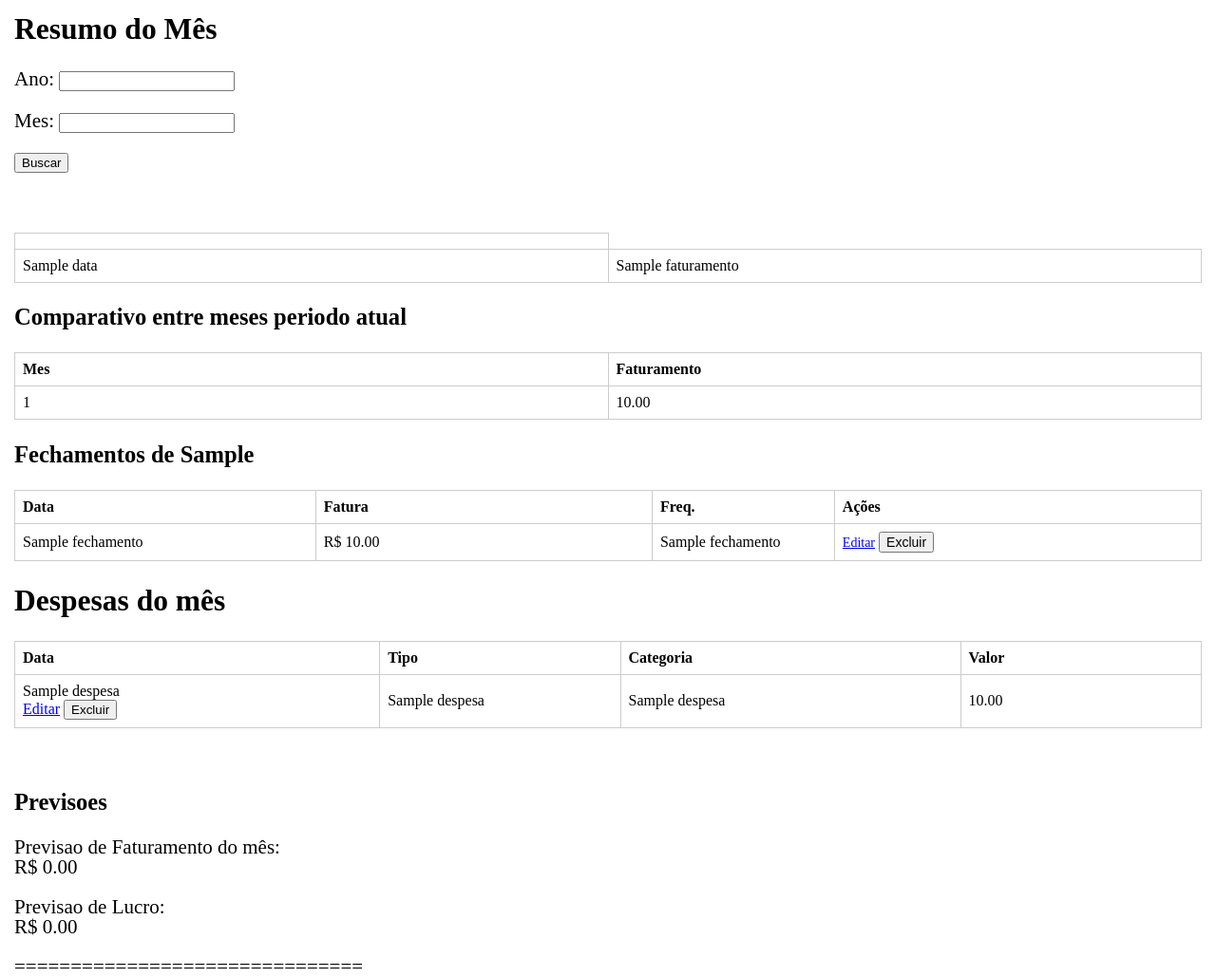
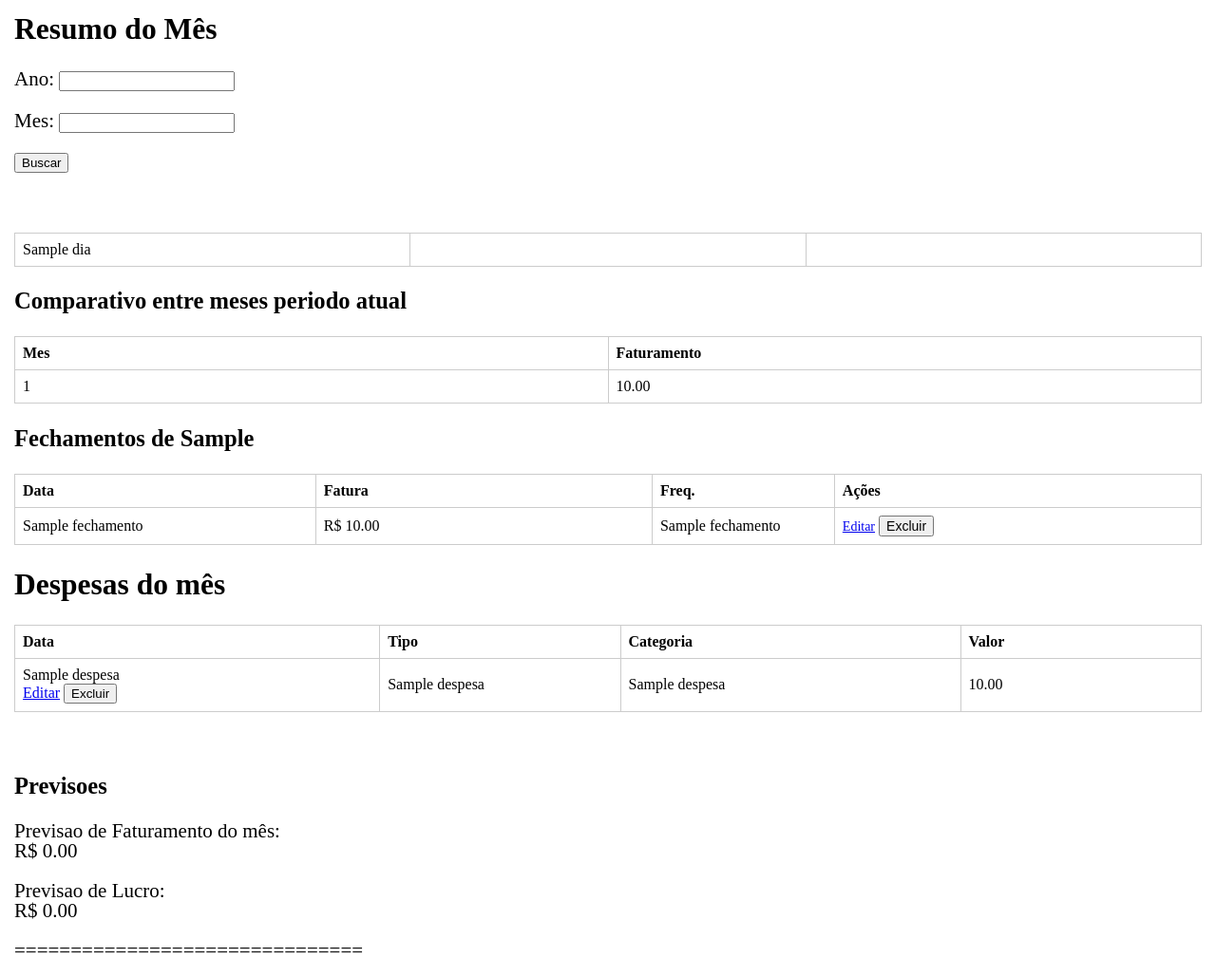
Before and after one commit to janilsonmathias-alt/Sistema-Academia, a Flask app: template templates/resumo.html in a window 1280 px wide. Shown: the top 1029 px of the page at 95% size. Run offline with Flask 3, Linux system fonts and the light colour scheme; the template is opened without the code that fills it: most values are stand-ins (such as "Sample title", 1, 10 or a date in 2020); parts of the project's set-up code (start-up, migrations or seed data) failed here and were passed over.

Commit message:
Atualizar o resumo.html

```diff
--- a/templates/resumo.html
+++ b/templates/resumo.html
@@ -55,19 +55,21 @@
 			<button type="submit">Buscar</button>
 		</form>
 
-        {% if lista_fat_td_meses %}
+
         <table>
+
+            {% for dia in dias %}
             <tr>
-                <th></th>
-            </tr>
-            {% for lista in lista_fat_td_meses %}
-            <tr>
-                <td>{{ lista.data }}</td><br>
-                <td>{{ lista.faturamento }}</td><br>
+                <td>{{ dia }}</td>
+                {% for mes in meses %}
+                    <td>{{ quadro[dia][mes].faturamento if mes in quadro[dia] else '' }}</td><br>
+                    <td>{{ quadro[dia][mes].frequencia if mes in quadro[dia] else '' }}</td><br>
+                {% endfor %}
             </tr>
             {% endfor %}
+
         </table>
-        {% endif %}
+
 
         {% if lista_resultado_dos_meses_corte_atual %}
         <h3>Comparativo entre meses periodo atual</h3>
```
